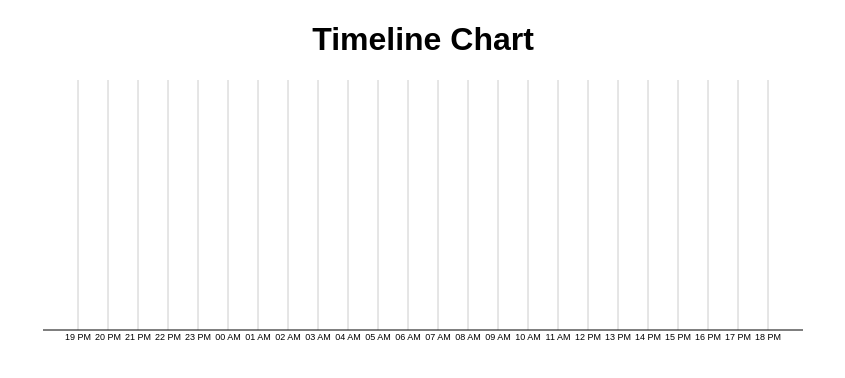
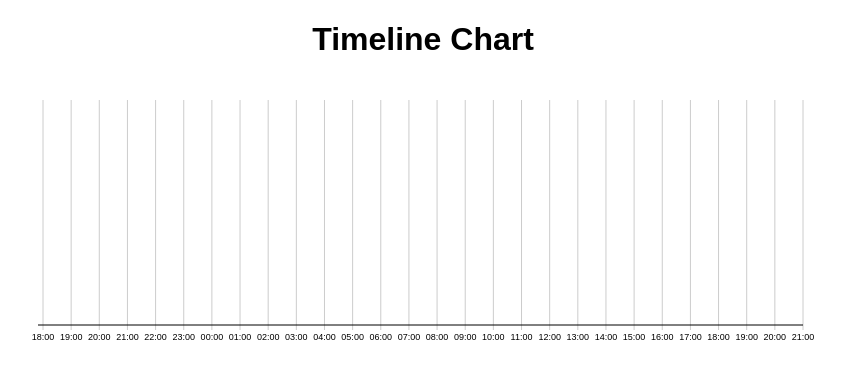
Before and after one commit to santhoshmp89/timeline-chart, a React (Create React App) app: page / in a window 1280 px wide. Shown: the top 378 px of the page, without its empty margins (217-1062 px from the left). Built offline with nearby package versions, Linux system fonts and the light colour scheme.

Commit message:
added nice ticks

```diff
--- a/src/TimeLineChart.js
+++ b/src/TimeLineChart.js
@@ -4,14 +4,16 @@ import * as d3 from "d3";
 const Margin = {
   top: 20,
   right: 20,
-  bottom: 20,
+  bottom: 50,
   left: 20
 };
-const SVG_WIDTH = 800 - Margin.left - Margin.right;
-const SVG_HEIGHT = 300 - Margin.top - Margin.bottom;
+const SVG_WIDTH = 800;
+const SVG_HEIGHT = 300;
+const innerWidth = SVG_WIDTH - Margin.left - Margin.right;
+const innerHeight = SVG_HEIGHT - Margin.top - Margin.bottom;
 const StartDate = new Date("Tue Dec 21 2021 00:00:00 GMT+0530");
-const EndDate = new Date("Tue Dec 21 2021 24:00:00 GMT+0530");
-const format = d3.timeFormat("%H %p");
+const EndDate = new Date("Tue Dec 21 2021 23:59:00 GMT+0530");
+const format = d3.timeFormat("%H:%M");
 
 const TimelineChart = () => {
   const svgRef = React.useRef(null);
@@ -21,7 +23,7 @@ const TimelineChart = () => {
   const xScale = d3
     .scaleTime()
     .domain([StartDate, EndDate])
-    .range([Margin.left, SVG_WIDTH - Margin.right]);
+    .range([0, innerWidth]);
 
   // const xAxisGenerator = d3
   //   .axisBottom()
@@ -37,12 +39,19 @@ const TimelineChart = () => {
 
   return (
     <svg ref={svgRef} width={SVG_WIDTH} height={SVG_HEIGHT}>
-      {xScale.ticks(24).map((tickerValue) => (
-        <g key={tickerValue} transform={`translate(${xScale(tickerValue)}, 0)`}>
-          <line x1="0" y1="0" x2="0" y2={SVG_HEIGHT - 10} stroke="#ccc" />
+      <g transform={`translate(${Margin.left}, ${Margin.right})`}>
+        {xScale
+          .nice()
+          .ticks(24)
+          .map((tickerValue) => (
+            <g
+              key={tickerValue}
+              transform={`translate(${xScale(tickerValue)}, 0)`}
+            >
+              <line x1="0" y1="0" x2="0" y2={innerHeight} stroke="#ccc" />
               <text
                 x="0"
-            y={SVG_HEIGHT}
+                y={innerHeight + 10}
                 textAnchor="middle"
                 style={{ fontSize: 9 }}
               >
@@ -52,12 +61,13 @@ const TimelineChart = () => {
           ))}
         <g>
           <line
-          x1="0"
-          y1={SVG_HEIGHT - 10}
-          x2={SVG_WIDTH}
-          y2={SVG_HEIGHT - 10}
+            x1={-5}
+            y1={innerHeight - 5}
+            x2={innerWidth}
+            y2={innerHeight - 5}
             stroke="black"
           />
+        </g>
       </g>
     </svg>
   );
```
Lines whose indentation alone changed are shown as unchanged.
